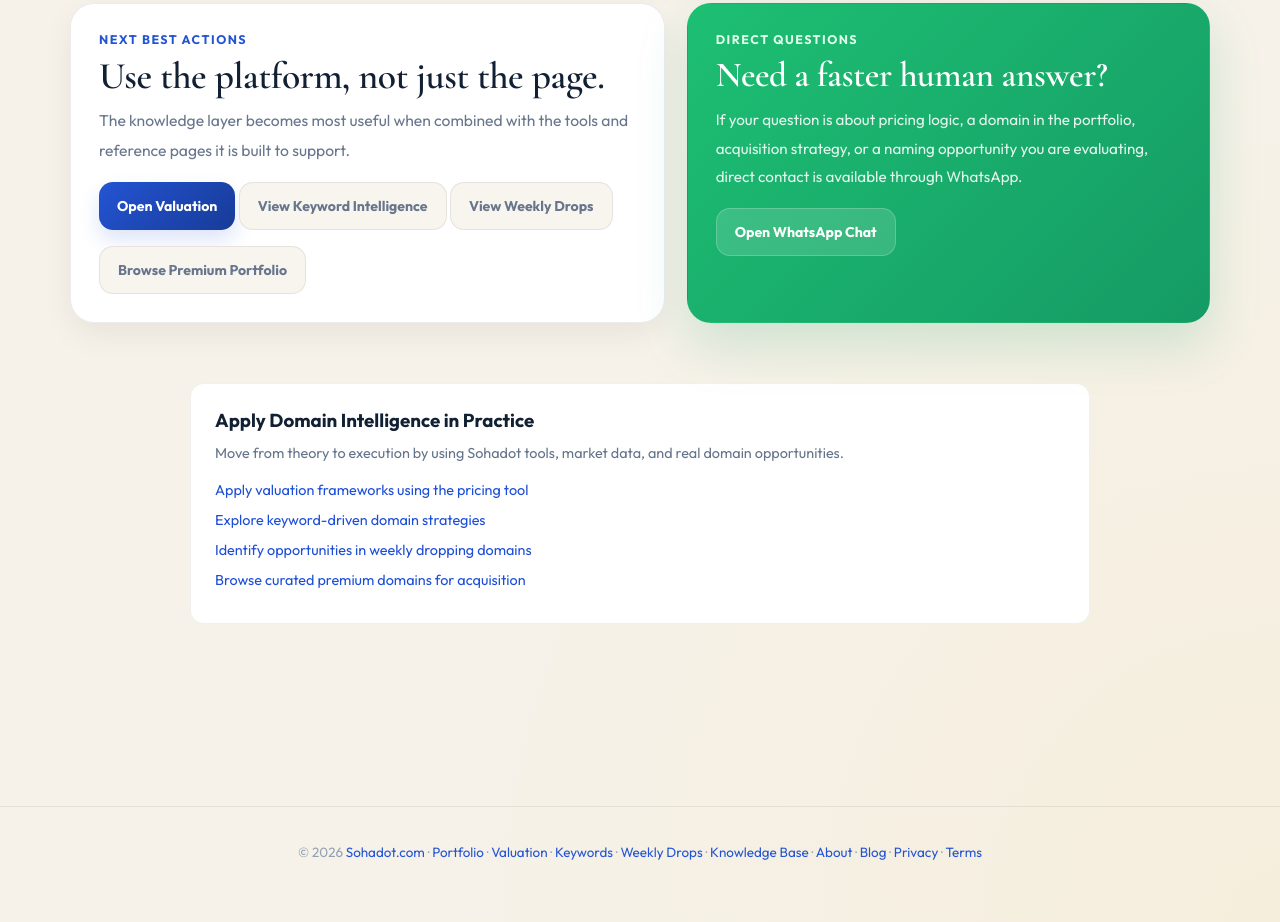
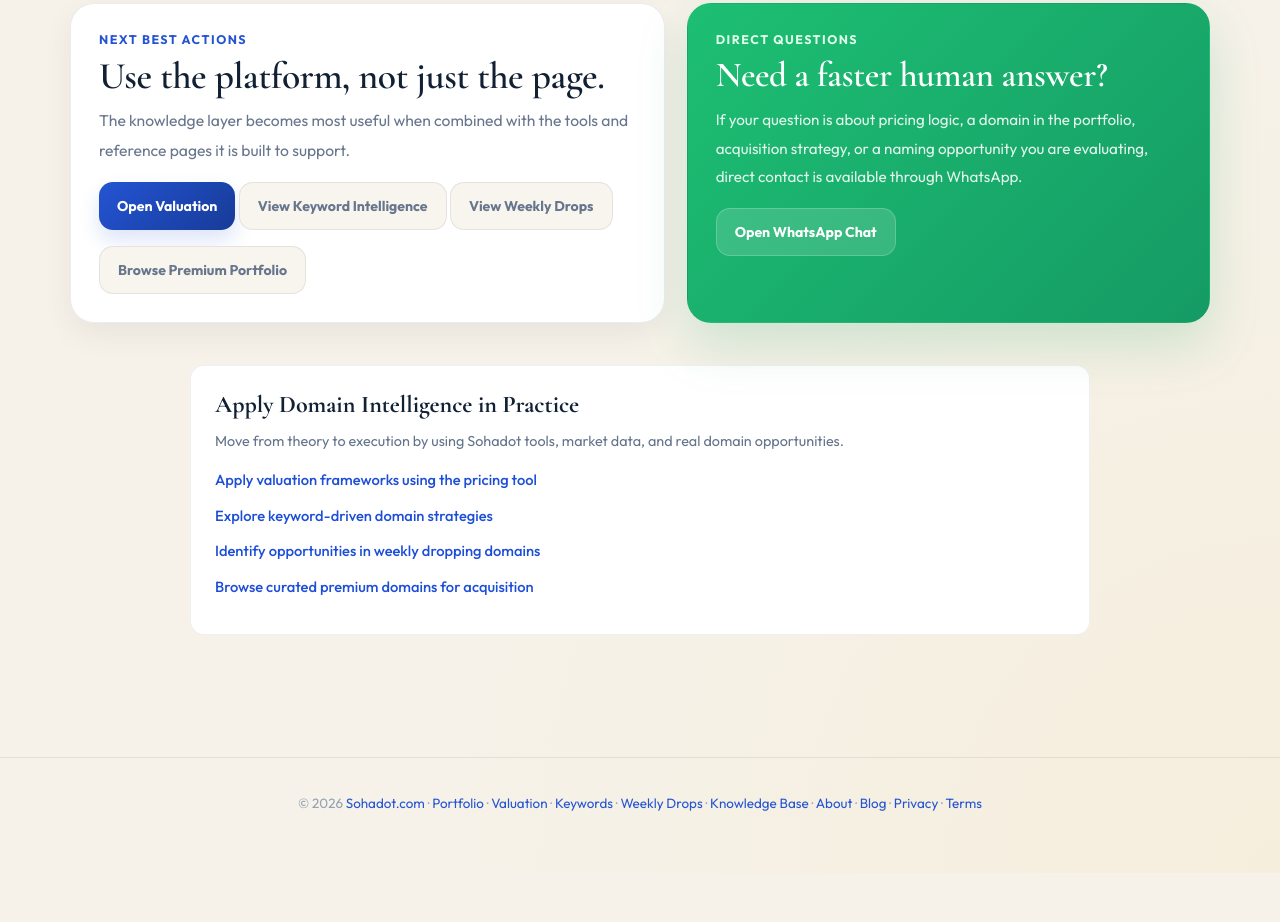
Before and after one commit to Sohadot/Sohadot, a plain HTML site: page knowledge-base.html in a window 1280 px wide. Shown: the part 2814-3736 px from the top of the page. After the commit the page ends 3687 px from the top, so only its background shows below. Drawn offline with nearby package versions, Linux system fonts and the light colour scheme.

Commit message:
Update knowledge-base.html

```diff
--- a/knowledge-base.html
+++ b/knowledge-base.html
@@ -592,6 +592,41 @@
       line-height:1.9;
     }
 
+    .seo-links {
+  max-width: 900px;
+  margin: 60px auto;
+  padding: 24px;
+  background: #fff;
+  border: 1px solid rgba(0,0,0,0.06);
+  border-radius: 14px;
+}
+
+.seo-links h3 {
+  margin-bottom: 10px;
+}
+
+.seo-links p {
+  color: #64748b;
+  font-size: 0.9rem;
+  margin-bottom: 14px;
+  line-height: 1.6;
+}
+
+.seo-links ul {
+  list-style: none;
+  padding: 0;
+}
+
+.seo-links li {
+  margin-bottom: 10px;
+}
+
+.seo-links a {
+  text-decoration: none;
+  color: #1d4ed8;
+  font-size: 0.9rem;
+}
+
     .link-btn{
       display:inline-flex;
       align-items:center;
@@ -616,6 +651,46 @@
     .link-btn.primary:hover{
       transform:translateY(-1px);
     }
+
+    .seo-links {
+  max-width: 900px;
+  margin: 42px auto 0;
+  padding: 24px;
+  background: #fff;
+  border: 1px solid rgba(0,0,0,0.06);
+  border-radius: 14px;
+}
+
+.seo-links h3 {
+  margin-bottom: 10px;
+  font-family: 'Cormorant Garamond', serif;
+  font-size: 1.5rem;
+  color: var(--text);
+}
+
+.seo-links p {
+  color: #64748b;
+  font-size: 0.9rem;
+  margin-bottom: 14px;
+  line-height: 1.7;
+}
+
+.seo-links ul {
+  list-style: none;
+  padding: 0;
+}
+
+.seo-links li {
+  margin-bottom: 10px;
+  line-height: 1.6;
+}
+
+.seo-links a {
+  text-decoration: none;
+  color: #1d4ed8;
+  font-size: 0.92rem;
+  font-weight: 500;
+}
 
     .link-btn.secondary{
       background:var(--surface);
```
